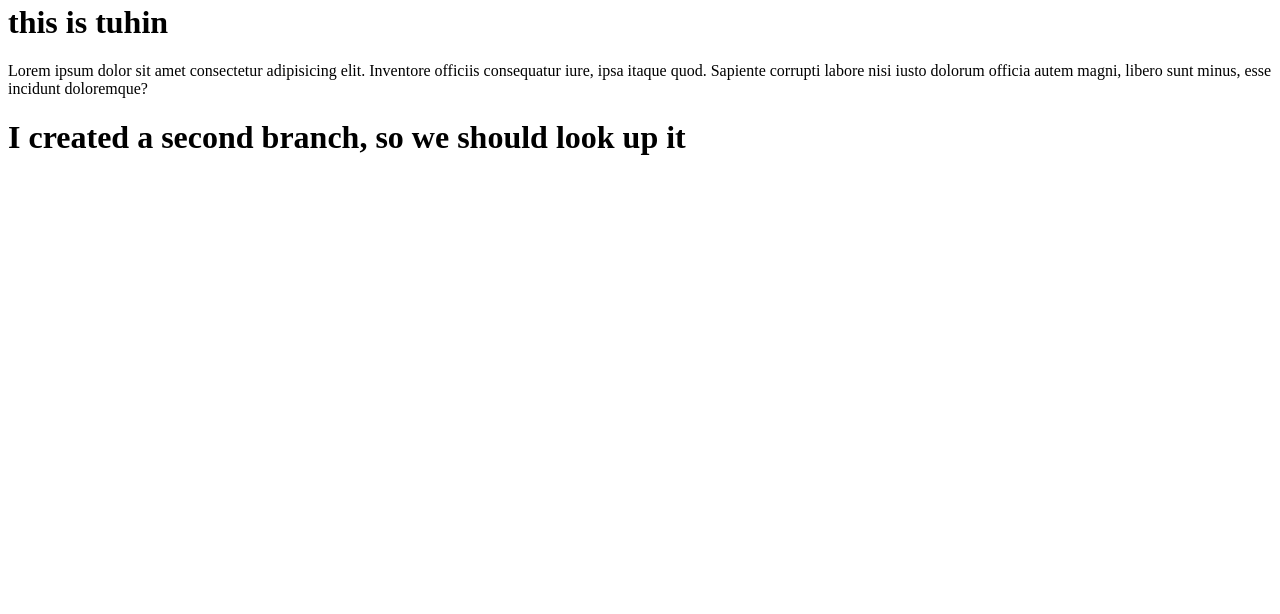
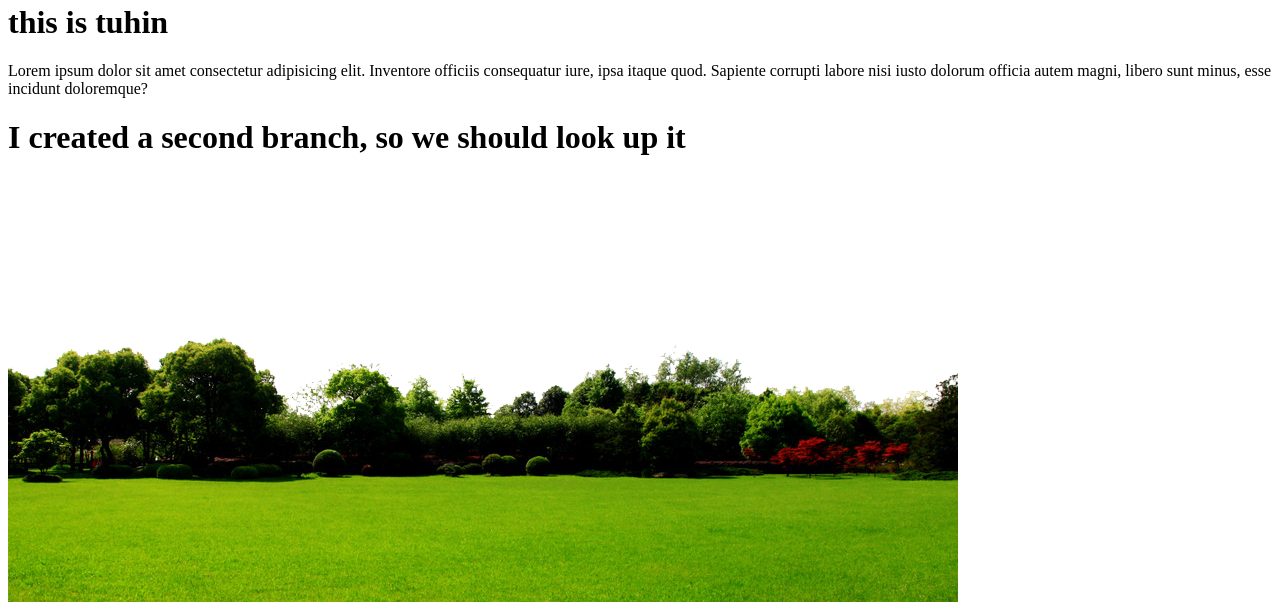
Before and after one commit to prodesignmax18/My-first-website, a plain HTML site: page index.html in a window 1280 px wide. Shown: the part 1323-1937 px from the top of the page. Before the commit the page ends 1501 px from the top, so only its background shows below. Drawn offline with Linux system fonts and the light colour scheme.

Commit message:
addded image

```diff
--- a/index.html
+++ b/index.html
@@ -16,5 +16,6 @@
     <h1>this is tuhin</h1>
     <p>Lorem ipsum dolor sit amet consectetur adipisicing elit. Inventore officiis consequatur iure, ipsa itaque quod. Sapiente corrupti labore nisi iusto dolorum officia autem magni, libero sunt minus, esse incidunt doloremque?</p>
     <h1>I created a second branch, so we should look up it</h1>
+    <img src="pngegg.png" alt="">
 </body>
 </html>
```
Also changed, not shown: pngegg.png (added).
